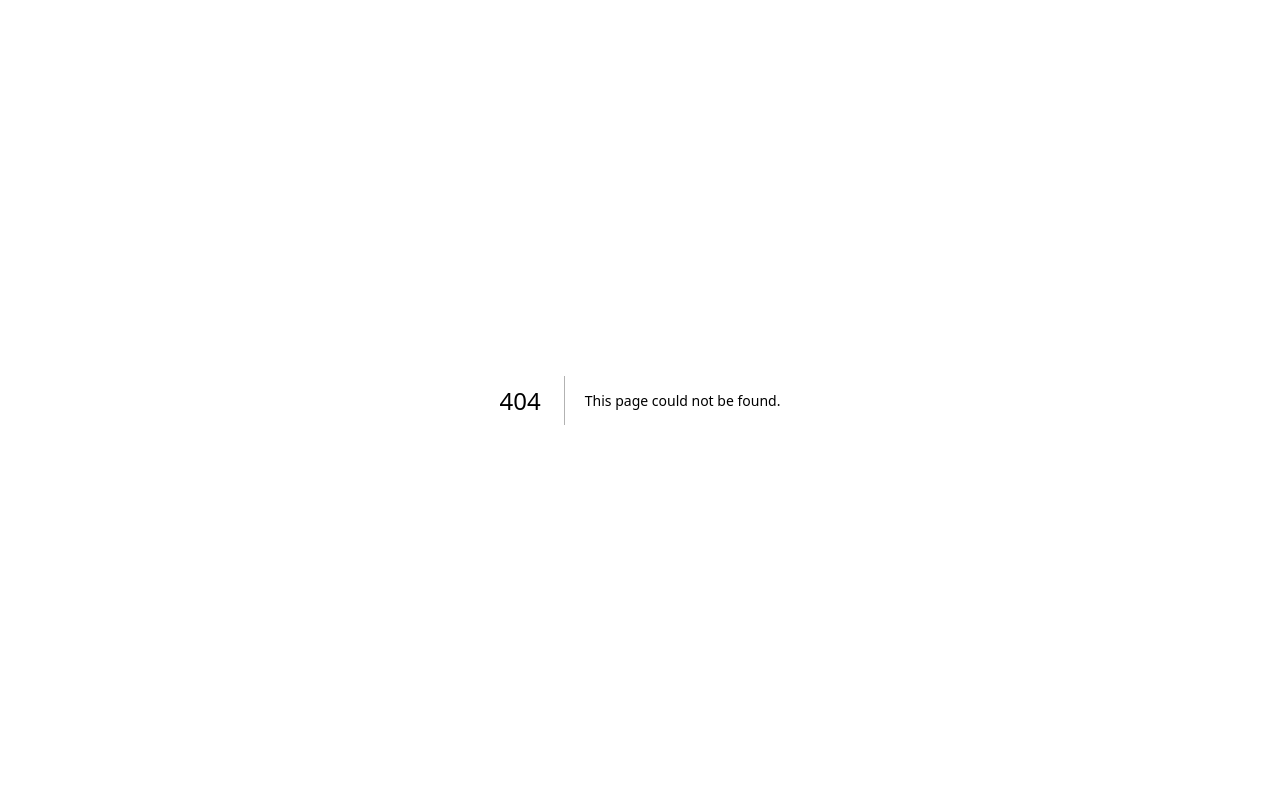
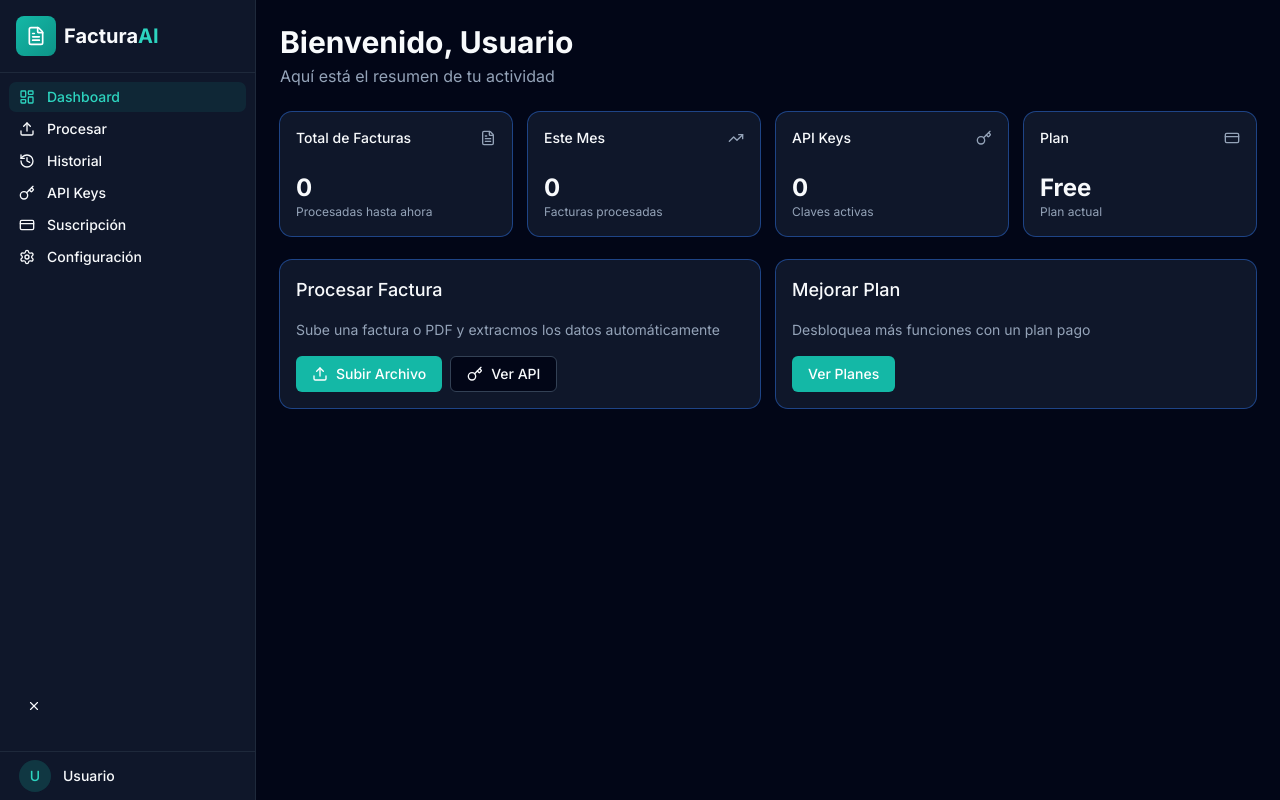
Before and after one commit to Hever2000/FacturaAI-web, a Next.js app: page /dashboard in a window 1280 px wide. Before the commit this address had no page. Built offline with nearby package versions, Linux system fonts and the light colour scheme; no server answers.

Commit message:
feat: add dashboard page with stats and quick actions

```diff
--- /dev/null
+++ b/src/app/(dashboard-group)/dashboard/page.tsx
@@ -0,0 +1,156 @@
+'use client';
+
+import { useEffect, useState } from 'react';
+import { Card, CardContent, CardHeader, CardTitle } from '@/components/ui/card';
+import { FileText, Upload, Key, CreditCard, TrendingUp } from 'lucide-react';
+import { STORAGE_KEYS } from '@/lib/constants';
+import { authApi } from '@/lib/api/auth';
+
+interface User {
+  id: string;
+  email: string;
+  full_name: string;
+}
+
+interface Stats {
+  totalJobs: number;
+  thisMonthJobs: number;
+}
+
+export default function DashboardPage() {
+  const [user, setUser] = useState<User | null>(null);
+  const [stats, setStats] = useState<Stats>({ totalJobs: 0, thisMonthJobs: 0 });
+  const [loading, setLoading] = useState(true);
+
+  useEffect(() => {
+    const userStr = localStorage.getItem(STORAGE_KEYS.USER);
+    if (userStr) {
+      setUser(JSON.parse(userStr));
+    }
+    loadStats();
+  }, []);
+
+  const loadStats = async () => {
+    try {
+      const response = await authApi.me();
+      const userData = response.data;
+      localStorage.setItem(STORAGE_KEYS.USER, JSON.stringify(userData));
+      setUser(userData);
+
+      setStats({
+        totalJobs: userData.jobs_count || 0,
+        thisMonthJobs: userData.jobs_this_month || 0,
+      });
+    } catch (error) {
+      console.error('Error loading stats:', error);
+    } finally {
+      setLoading(false);
+    }
+  };
+
+  return (
+    <div className="space-y-6">
+      {/* Welcome */}
+      <div>
+        <h1 className="text-3xl font-bold">
+          Bienvenido, {user?.full_name?.split(' ')[0] || 'Usuario'}
+        </h1>
+        <p className="text-muted-foreground mt-1">Aquí está el resumen de tu actividad</p>
+      </div>
+
+      {/* Stats Grid */}
+      <div className="grid gap-4 md:grid-cols-2 lg:grid-cols-4">
+        <Card>
+          <CardHeader className="flex flex-row items-center justify-between space-y-0 pb-2">
+            <CardTitle className="text-sm font-medium">Total de Facturas</CardTitle>
+            <FileText className="h-4 w-4 text-muted-foreground" />
+          </CardHeader>
+          <CardContent>
+            <div className="text-2xl font-bold">{stats.totalJobs}</div>
+            <p className="text-xs text-muted-foreground">Procesadas hasta ahora</p>
+          </CardContent>
+        </Card>
+
+        <Card>
+          <CardHeader className="flex flex-row items-center justify-between space-y-0 pb-2">
+            <CardTitle className="text-sm font-medium">Este Mes</CardTitle>
+            <TrendingUp className="h-4 w-4 text-muted-foreground" />
+          </CardHeader>
+          <CardContent>
+            <div className="text-2xl font-bold">{stats.thisMonthJobs}</div>
+            <p className="text-xs text-muted-foreground">Facturas procesadas</p>
+          </CardContent>
+        </Card>
+
+        <Card>
+          <CardHeader className="flex flex-row items-center justify-between space-y-0 pb-2">
+            <CardTitle className="text-sm font-medium">API Keys</CardTitle>
+            <Key className="h-4 w-4 text-muted-foreground" />
+          </CardHeader>
+          <CardContent>
+            <div className="text-2xl font-bold">0</div>
+            <p className="text-xs text-muted-foreground">Claves activas</p>
+          </CardContent>
+        </Card>
+
+        <Card>
+          <CardHeader className="flex flex-row items-center justify-between space-y-0 pb-2">
+            <CardTitle className="text-sm font-medium">Plan</CardTitle>
+            <CreditCard className="h-4 w-4 text-muted-foreground" />
+          </CardHeader>
+          <CardContent>
+            <div className="text-2xl font-bold">Free</div>
+            <p className="text-xs text-muted-foreground">Plan actual</p>
+          </CardContent>
+        </Card>
+      </div>
+
+      {/* Quick Actions */}
+      <div className="grid gap-4 md:grid-cols-2">
+        <Card>
+          <CardHeader>
+            <CardTitle className="text-lg">Procesar Factura</CardTitle>
+          </CardHeader>
+          <CardContent>
+            <p className="text-sm text-muted-foreground mb-4">
+              Sube una factura o PDF y extracmos los datos automáticamente
+            </p>
+            <div className="flex gap-2">
+              <a
+                href="/upload"
+                className="inline-flex items-center justify-center rounded-md text-sm font-medium bg-primary text-primary-foreground hover:bg-primary/90 h-9 px-4 py-2"
+              >
+                <Upload className="mr-2 h-4 w-4" />
+                Subir Archivo
+              </a>
+              <a
+                href="/api-keys"
+                className="inline-flex items-center justify-center rounded-md text-sm font-medium border border-input bg-background hover:bg-accent hover:text-accent-foreground h-9 px-4 py-2"
+              >
+                <Key className="mr-2 h-4 w-4" />
+                Ver API
+              </a>
+            </div>
+          </CardContent>
+        </Card>
+
+        <Card>
+          <CardHeader>
+            <CardTitle className="text-lg">Mejorar Plan</CardTitle>
+          </CardHeader>
+          <CardContent>
+            <p className="text-sm text-muted-foreground mb-4">
+              Desbloquea más funciones con un plan pago
+            </p>
+            <a
+              href="/subscription"
+              className="inline-flex items-center justify-center rounded-md text-sm font-medium bg-teal-500 text-white hover:bg-teal-600 h-9 px-4 py-2"
+            >
+              Ver Planes
+            </a>
+          </CardContent>
+        </Card>
+      </div>
+    </div>
+  );
+}
```
